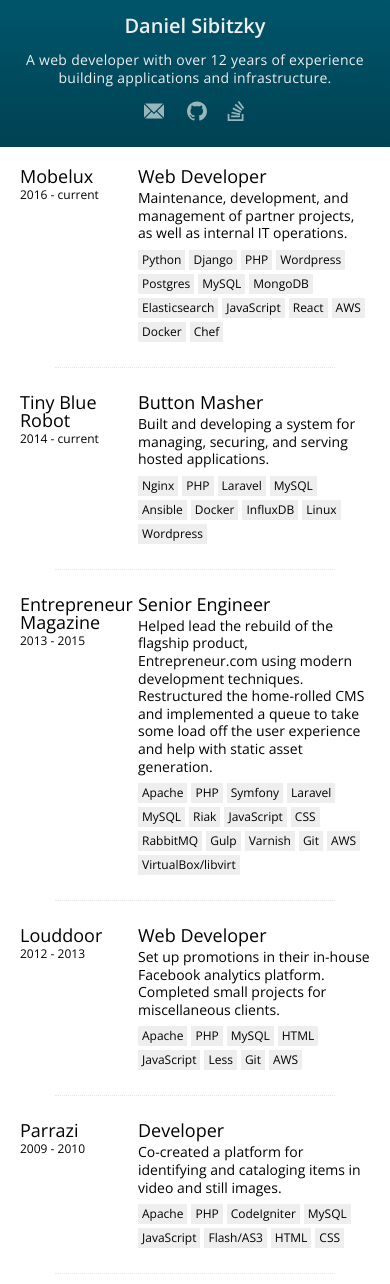
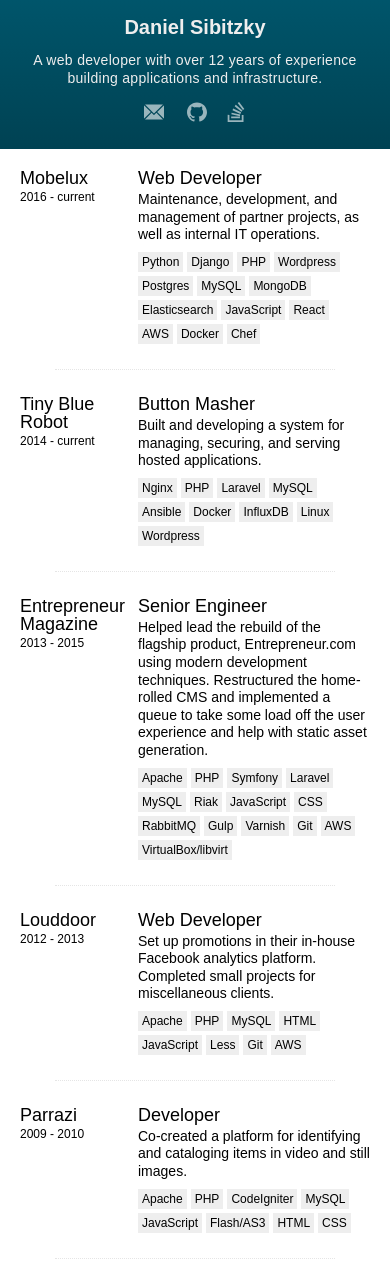
Before and after one commit to castis/cv, a PHP site: page / in a window 390 px wide. Shown: the part 171-1455 px from the top of the page. Run offline with PHP 8.4, Linux system fonts and the light colour scheme; style sheets or scripts are compiled from the project's sources.

Commit message:
Mobile fix, removed google font

```diff
--- a/src/scss/index.scss
+++ b/src/scss/index.scss
@@ -1,15 +1,6 @@
 @import "reset";
 
 @charset "utf-8";
-
-@import url("https://fonts.googleapis.com/css?family=Open+Sans:400,600");
-
-@-webkit-viewport { width: device-width; }
-@-moz-viewport { width: device-width; }
-@-ms-viewport { width: device-width; }
-@-o-viewport { width: device-width; }
-@viewport { width: device-width; }
-
 
 $small: 400px;
 $medium: 600px;
@@ -31,7 +22,7 @@ body {
     // width: 100vw;
     // background: orange;
 
-    font-family: "Open Sans", Helvetica, Arial, Tahoma, sans-serif;
+    font-family: sans-serif;
     font-weight: 400;
     font-size: 1em;
     color: #EEE;
@@ -125,6 +116,10 @@ body {
                 transition: fill 0.06s ease-in-out;
             }
         }
+    }
+
+    .photo, .name, .about, .contact {
+        z-index: 2;
     }
 
     canvas {
```
Also changed, not shown: gulpfile.js (+4 -4 lines), public/index.html (+1 -1 lines).
